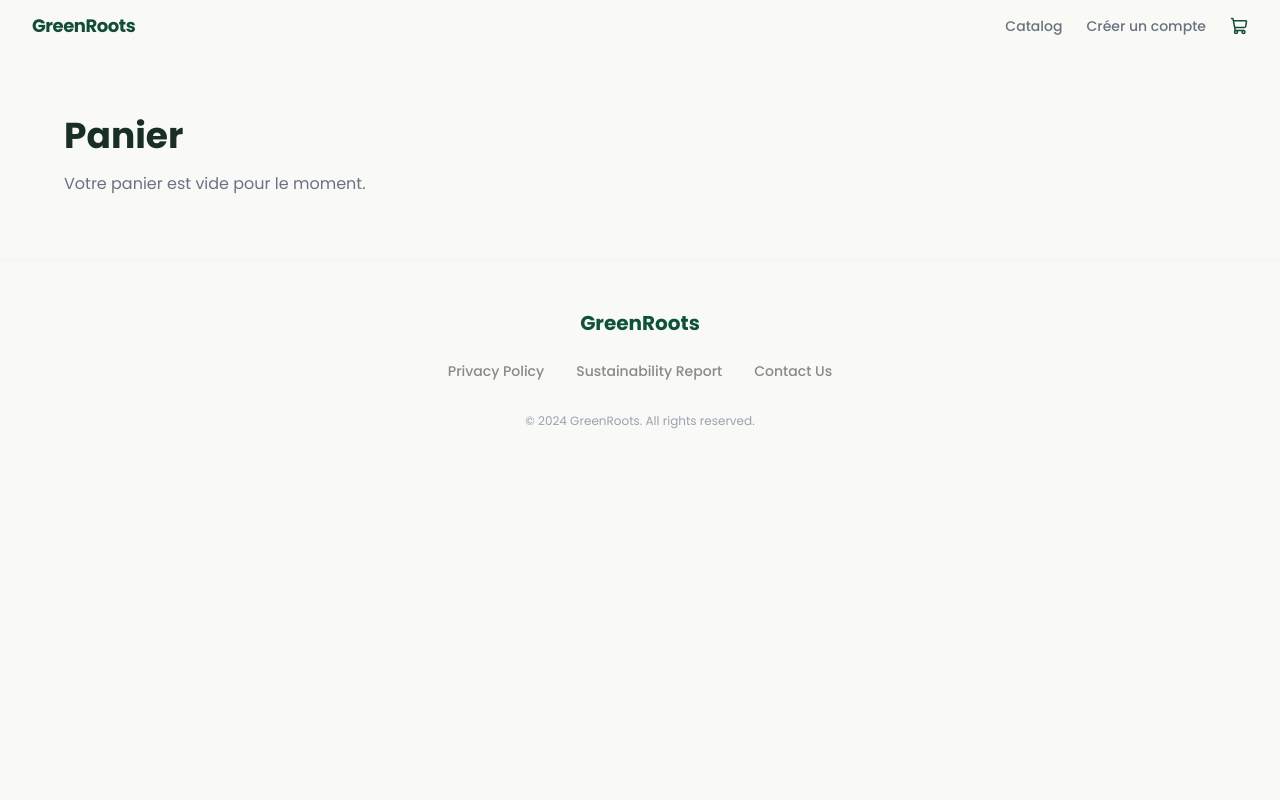
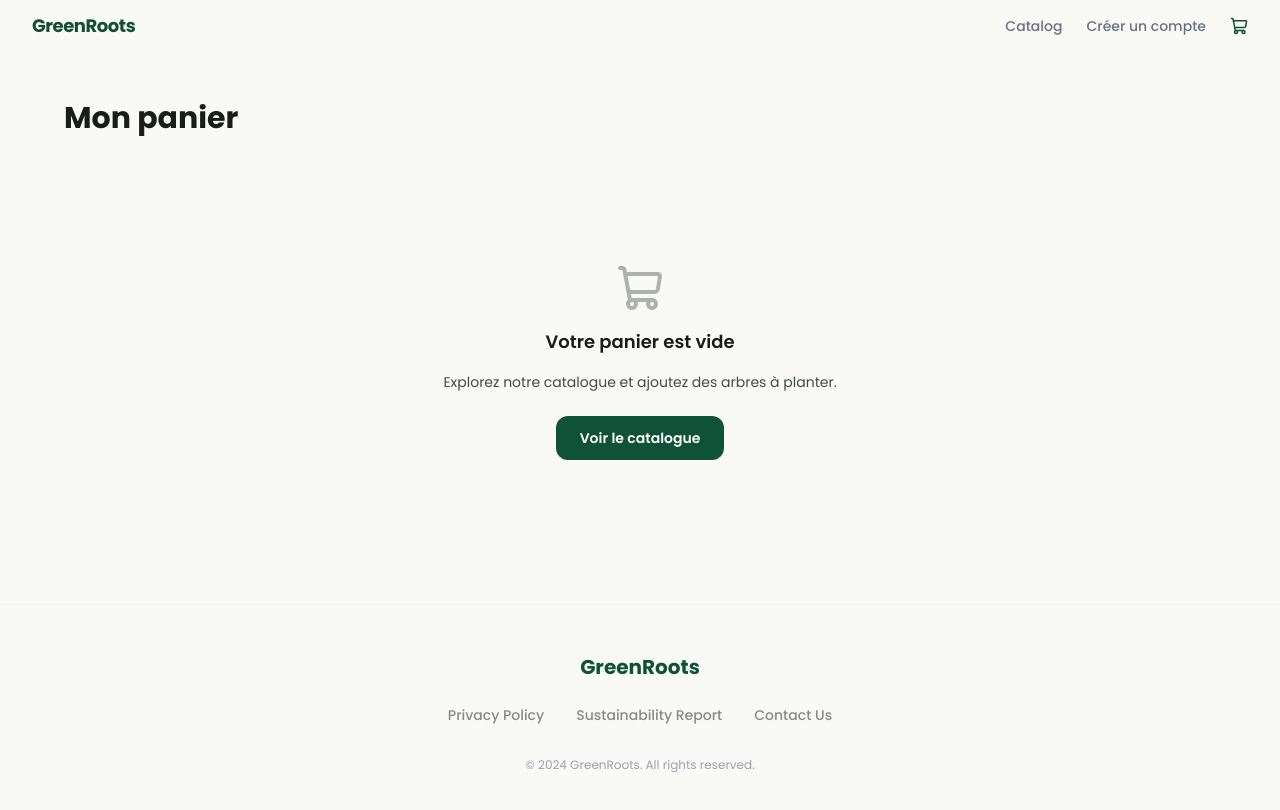
Before and after one commit to ITClmt/Green_Roots_CDA, a React (Vite) app in the folder web/: page /cart in a window 1280 px wide. Shown: the top 810 px of the page. Built offline with nearby package versions, Linux system fonts and the light colour scheme.

Commit message:
feat:cartpage

```diff
--- a/web/src/pages/CartPage.tsx
+++ b/web/src/pages/CartPage.tsx
@@ -1,15 +1,68 @@
-import { Header } from '../components/layout/Header';
-import { Footer } from '../components/layout/Footer';
+import { useNavigate } from "react-router";
+import { ShoppingCart } from "lucide-react";
+import { Header } from "../components/layout/Header";
+import { Footer } from "../components/layout/Footer";
+import { CartItemRow } from "../components/cart/CartItemRow";
+import { CartSummary } from "../components/cart/CartSummary";
+import { useCart } from "../features/cart/useCart";
+import { useAuth } from "../features/auth/AuthContext";
+import { usePageTitle } from "../hooks/usePageTitle";
 
 export function CartPage() {
+  usePageTitle("Mon panier");
+  const { items } = useCart();
+  const { user } = useAuth();
+  const navigate = useNavigate();
+
+  const handleCheckout = () => {
+    if (!user) {
+      void navigate("/login");
+    } else {
+      void navigate("/checkout");
+    }
+  };
+
   return (
-    <div className="min-h-screen bg-[#f9faf7] font-sans">
+    <div className="min-h-screen bg-surface-secondary font-sans">
       <div className="max-w-[1440px] mx-auto">
         <Header />
-        <main className="px-5 sm:px-10 md:px-16 py-16">
-          <h1 className="text-4xl font-bold text-[#1a2f24] mb-4">Panier</h1>
-          <p className="text-gray-500">Votre panier est vide pour le moment.</p>
+
+        <main className="px-5 sm:px-10 md:px-16 py-12">
+          <h1 className="text-3xl font-bold text-content-primary mb-8">
+            Mon panier
+          </h1>
+
+          {items.length === 0 ? (
+            <div className="flex flex-col items-center justify-center gap-4 py-24 text-center">
+              <ShoppingCart size={48} className="text-content-secondary opacity-40" />
+              <p className="text-lg font-semibold text-content-primary">
+                Votre panier est vide
+              </p>
+              <p className="text-sm text-content-secondary">
+                Explorez notre catalogue et ajoutez des arbres à planter.
+              </p>
+              <button
+                onClick={() => void navigate("/catalog")}
+                className="mt-2 px-6 py-3 bg-primary hover:bg-primary-hover text-white text-sm font-semibold rounded-[var(--radius-btn)] transition-colors cursor-pointer"
+              >
+                Voir le catalogue
+              </button>
+            </div>
+          ) : (
+            <div className="grid grid-cols-1 lg:grid-cols-3 gap-6 items-start">
+              <section className="lg:col-span-2 flex flex-col gap-4">
+                {items.map((item) => (
+                  <CartItemRow key={item.tree.id} item={item} />
+                ))}
+              </section>
+
+              <aside className="lg:col-span-1">
+                <CartSummary onCheckout={handleCheckout} />
+              </aside>
+            </div>
+          )}
         </main>
+
         <Footer />
       </div>
     </div>
```
